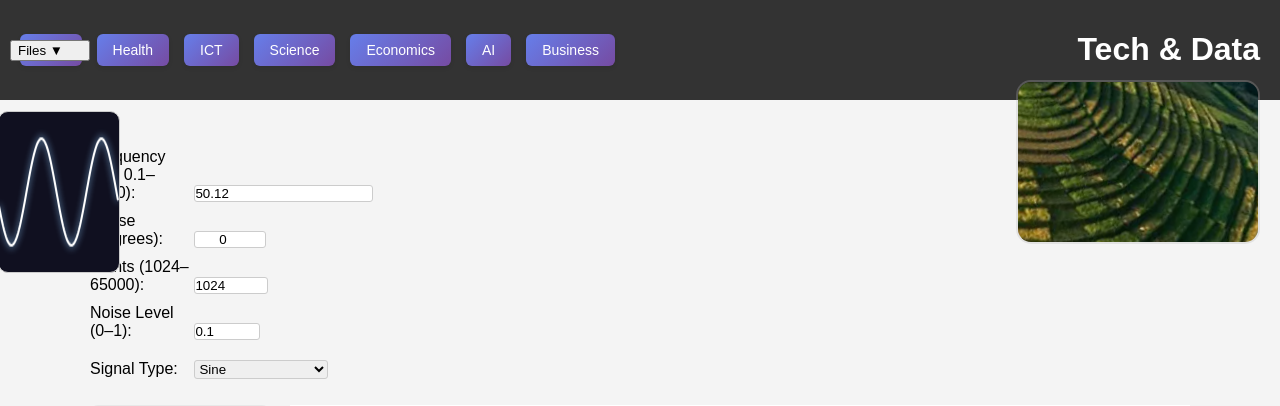
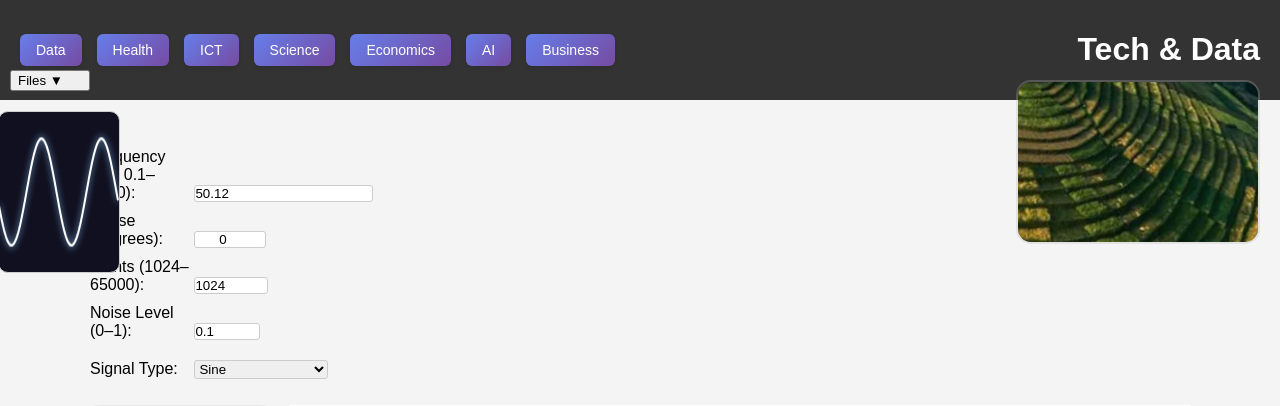
Before and after one commit to thacien20/work_proj, a Flask app: page / in a window 1280 px wide. Shown: the top 406 px of the page. Run offline with Flask 3, Linux system fonts and the light colour scheme; some libraries are stand-ins or nearby versions.

```diff
--- a/templates/index.html
+++ b/templates/index.html
@@ -349,7 +349,7 @@
 
             <!-- ===== FILE OPERATIONS DROPDOWN ===== -->
             <!-- Dropdown for CSV import/export functionality -->
-            <div class="file-dropdown">
+            <div class="file-dropdown" style="margin-top: 30px;">
                 <button id="filesBtn" class="file-button">Files ▼</button>
                 <div class="file-dropdown-content">
                     <button type="button" id="exportBtn">Export CSV</button>
```
